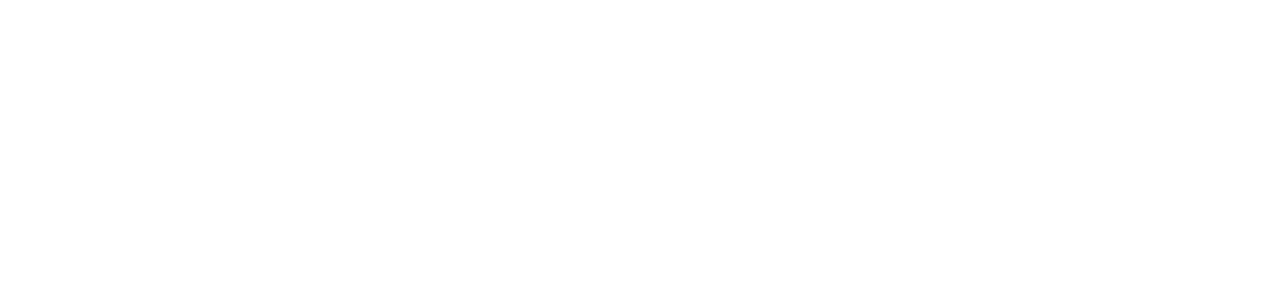
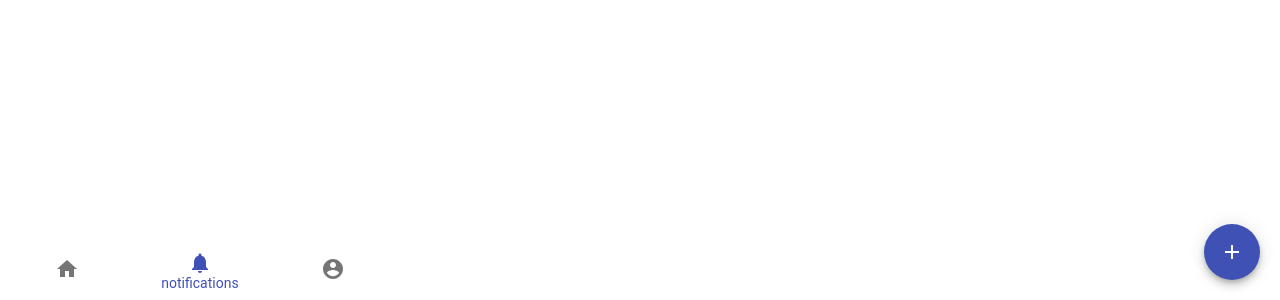
Before and after one commit to VivekS98/TweetBook-client, a React (Create React App) app: page /notifications in a window 1280 px wide. Shown: the part 500-800 px from the top of the page. Built offline with nearby package versions, Linux system fonts and the light colour scheme.

Commit message:
new bugs

```diff
--- a/src/components/messageCard.js
+++ b/src/components/messageCard.js
@@ -3,16 +3,21 @@
 import { useHistory } from 'react-router-dom';
 import Paper from '@material-ui/core/Paper';
 import Avatar from '@material-ui/core/Avatar';
+import FavoriteIcon from '@material-ui/icons/Favorite';
 import '../styling/main.css';
 
 export default ({post}) => {
     const history = useHistory();
     const user = {...post.user};
+    if(user.like)
     return (
         <div className="message-card">
             <p className="post-text">{post.text}</p>
             <Paper component="ul" className="msgcard-info">
-                <Chip label={new Date(post.updatedAt).toDateString()} />
+                <div>
+                  <FavoriteIcon color="action" />
+                  <Chip label={new Date(post.updatedAt).toDateString()} />
+                </div>
                 <Chip
                   avatar={<Avatar alt={user.username} src={user.profileImgUrl} />}
                   onClick={() => history.push(`/user/${user._id}`)}
--- a/src/containers/NavBar.js
+++ b/src/containers/NavBar.js
@@ -2,7 +2,7 @@
 import BottomNavigation from '@material-ui/core/BottomNavigation';
 import BottomNavigationAction from '@material-ui/core/BottomNavigationAction';
 import AccountCircleIcon from '@material-ui/icons/AccountCircle';
-import FavoriteIcon from '@material-ui/icons/Favorite';
+import NotificationsIcon from '@material-ui/icons/Notifications';
 import HomeIcon from '@material-ui/icons/Home';
 import AddIcon from '@material-ui/icons/Add';
 import Fab from '@material-ui/core/Fab';
@@ -26,10 +26,10 @@
             />
             <BottomNavigationAction
                 component={Link}
-                to="/favorites"
-                label="Favorites"
-                value="favorites"
-                icon={<FavoriteIcon />}
+                to="/notifications"
+                label="notifications"
+                value="notifications"
+                icon={<NotificationsIcon />}
             />
             <BottomNavigationAction
                 component={Link}
--- a/src/containers/ShowCase.js
+++ b/src/containers/ShowCase.js
@@ -4,6 +4,7 @@
 import Welcome from '../components/welcome';
 import Home from './home';
 import User from './user';
+import Notifications from './notifications';
 import AuthForm from './AuthForm';
 import NewTweet from '../components/newTweet';
 import '../styling/main.css';
@@ -23,8 +24,8 @@
             <Route path="/home">
                 <Home />
             </Route>
-            <Route path="/favorites">
-                <h1>favorites!</h1>
+            <Route path="/notifications">
+                <Notifications />
             </Route>
             <Route path="/user/:id">
                 <User />
--- /dev/null
+++ b/src/containers/notifications.js
@@ -0,0 +1,14 @@
+import React, { Component } from 'react';
+import NavBar from './NavBar';
+
+class Notifications extends Component {
+    render() {
+        return (
+            <React.Fragment>
+                <NavBar value="notifications" />
+            </React.Fragment>
+        );
+    }
+}
+
+export default Notifications;
--- a/src/containers/user.js
+++ b/src/containers/user.js
@@ -16,7 +16,8 @@
         this.state = {
             user: null,
             load: false,
-            navbar: null
+            navbar: null,
+            follow: null
         }
     }
     componentDidMount() {
--- a/src/index.js
+++ b/src/index.js
@@ -5,9 +5,9 @@
 import * as serviceWorker from './serviceWorker';
 
 ReactDOM.render(
-  <React.Fragment>
+  <React.StrictMode>
     <App />
-  </React.Fragment>,
+  </React.StrictMode>,
   document.getElementById('root')
 );
 
```
